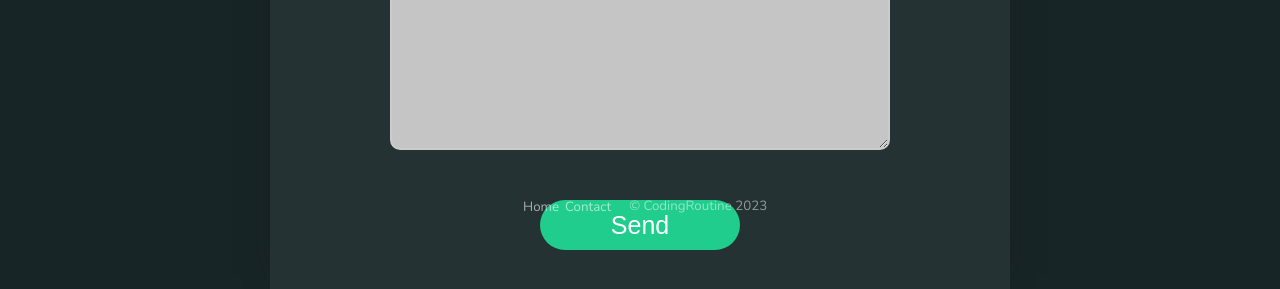
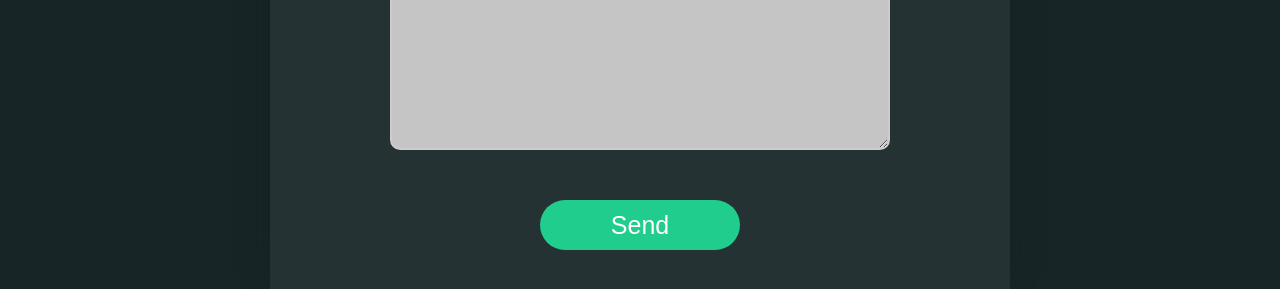
Before and after one commit to WiktorBK/CodingRoutine, a Django app: page /contact/ in a window 1280 px wide. Shown: the part 581-870 px from the top of the page. Run offline with Django 4.2, Linux system fonts and the light colour scheme.

Commit message:
Hide footer temporarily

```diff
--- a/base/templates/base/contact-page.html
+++ b/base/templates/base/contact-page.html
@@ -12,10 +12,16 @@
       </div>
     </form>
   </div>
-  <div id="footer-contact">
+
+  <!-- <div id="footer-contact">
+
+    <div id="footer-content">
     <a id="bottomnav" href="{% url 'home'%}"><small>Home</small></a>
     <a id="bottomnav" href="{% url 'contact'%}"><small>Contact</small></a>
+    <a id="bottomnav" href="{% url 'contact'%}"><small>Unsubscribe</small></a>
+
     <small id="copyright">&copy CodingRoutine 2023</small>
-  </div>
+    </div>
+  </div> -->
 </div>
 {% endblock %}
--- a/base/templates/base/email-verification.html
+++ b/base/templates/base/email-verification.html
@@ -24,12 +24,12 @@
       </p>
     </div>
   </div>
-
+<!--
   <div id="footer-contact">
     <a id="bottomnav" href="{% url 'home'%}"><small>Home</small></a>
     <a id="bottomnav" href="{% url 'contact'%}"><small>Contact</small></a>
     <small id="copyright">&copy CodingRoutine 2023</small>
-  </div>
+  </div> -->
 </div>
 
 {%endblock%}
--- a/base/templates/base/thankyou-page.html
+++ b/base/templates/base/thankyou-page.html
@@ -26,10 +26,10 @@
     </div>
   </div>
 
-  <div id="footer-contact">
+  <!-- <div id="footer-contact">
     <a id="bottomnav" href="{% url 'home'%}"><small>Home</small></a>
     <a id="bottomnav" href="{% url 'contact'%}"><small>Contact</small></a>
     <small id="copyright">&copy CodingRoutine 2023</small>
-  </div>
+  </div> -->
 </div>
 {%endblock%}
```
